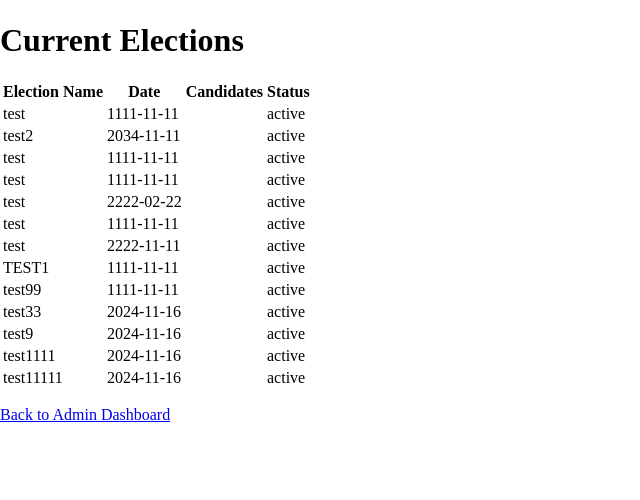
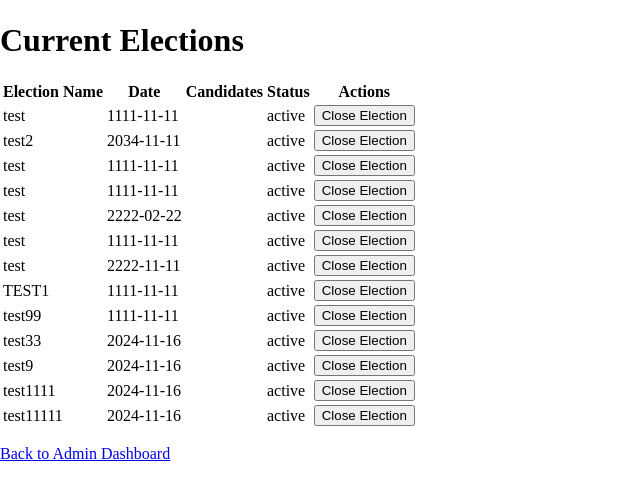
Before and after one commit to embrink/eVoting-Blockchain-System, a Flask app: page /view_elections in a window 1280 px wide. Shown: the part 119-619 px from the top of the page, without its empty margins (0-640 px from the left). Run offline with Flask 3, Linux system fonts and the light colour scheme; the visitor is signed in with stand-in values (Sample User, id 1); data comes from the database, SQL or seed files in the repository; both versions use the stored data as it was after the commit.

Commit message:
moved close election to admin

```diff
--- a/safeballot/templates/view_elections.html
+++ b/safeballot/templates/view_elections.html
@@ -77,6 +77,7 @@ Version History:
                     <th>Date</th>
                     <th>Candidates</th>
                     <th>Status</th>
+                    <th>Actions</th>
                 </tr>
             </thead>
             <tbody>
@@ -90,6 +91,9 @@ Version History:
                         {% endfor %}
                     </td>
                     <td>{{ election.status }}</td>
+                    <td>
+                        <form action="/close_election/{{ election.id }}" method="post" style="display:inline;"> <button type="submit">Close Election</button></form>
+                    </td>
                 </tr>
                 {% endfor %}
             </tbody>
--- a/safeballot/templates/view_electionsAu.html
+++ b/safeballot/templates/view_electionsAu.html
@@ -113,9 +113,7 @@ Version History:
                 <td>
                     <!-- Place the buttons inside the loop to reference the specific election -->
                     <button onclick="window.location.href='/approve_election/{{ election.id }}'">Approve Election</button>
-                     <button onclick="window.location.href='/statistics/{{ election.id }}'">Pull Statistics</button>
-                    <form action="/close_election/{{ election.id }}" method="post" style="display:inline;"> <button type="submit">Close Election</button>
-                    </form>
+                    <button onclick="window.location.href='/statistics/{{ election.id }}'">Pull Statistics</button>
                 </td>
             </tr>
             {% endfor %}
```
Also changed, not shown: voting_system.db.
